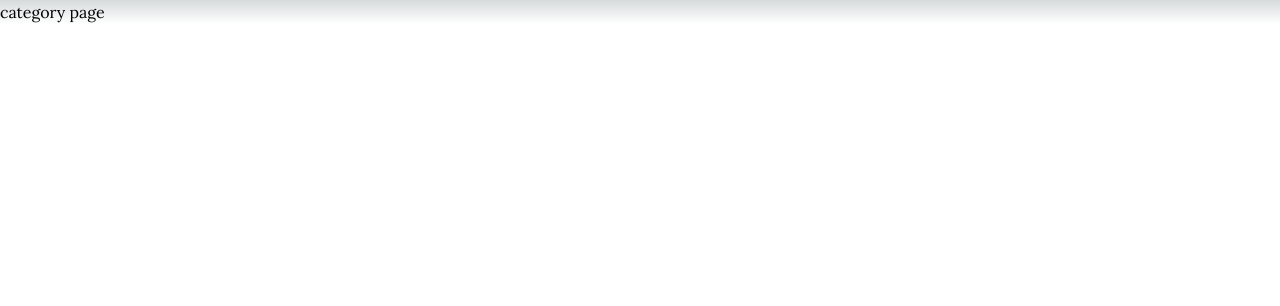
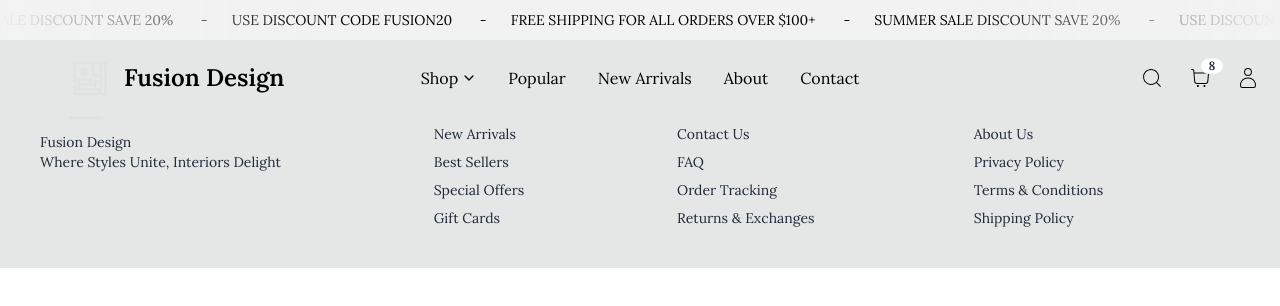
Before and after one commit to Jaron-S-Freelance/next-ecommerce, a Next.js app: page /categories/1 in a window 1280 px wide. Shown: the top 306 px of the page. Built offline with nearby package versions, Linux system fonts and the light colour scheme.

Commit message:
fixed up page placeholders

```diff
--- a/app/(scenes)/categories/[id]/page.tsx
+++ b/app/(scenes)/categories/[id]/page.tsx
@@ -1,7 +1,13 @@
+import Layout from "@/app/_components/shared/Layout";
 import React from "react";
 
 const category = () => {
-  return <div>category page</div>;
+  return (
+    <Layout>
+      <h2>Category Page</h2>
+      <span>Nothing here yet...</span>
+    </Layout>
+  );
 };
 
 export default category;
--- a/app/(scenes)/checkout/page.tsx
+++ b/app/(scenes)/checkout/page.tsx
@@ -1,8 +1,12 @@
-import Layout from "@/app/layout";
-import React from "react";
+import Layout from "@/app/_components/shared/Layout";
 
 const checkout = () => {
-  return <Layout>Checkout Page</Layout>;
+  return (
+    <Layout>
+      <h2>Checkout Page</h2>
+      <span>Nothing here yet...</span>
+    </Layout>
+  );
 };
 
 export default checkout;
--- a/app/(scenes)/products/[id]/page.tsx
+++ b/app/(scenes)/products/[id]/page.tsx
@@ -1,7 +1,13 @@
+import Layout from "@/app/_components/shared/Layout";
 import React from "react";
 
 const productDetails = () => {
-  return <div>productDetails</div>;
+  return (
+    <Layout>
+      <h2>Product Page</h2>
+      <span>Nothing here yet...</span>
+    </Layout>
+  );
 };
 
 export default productDetails;
```
